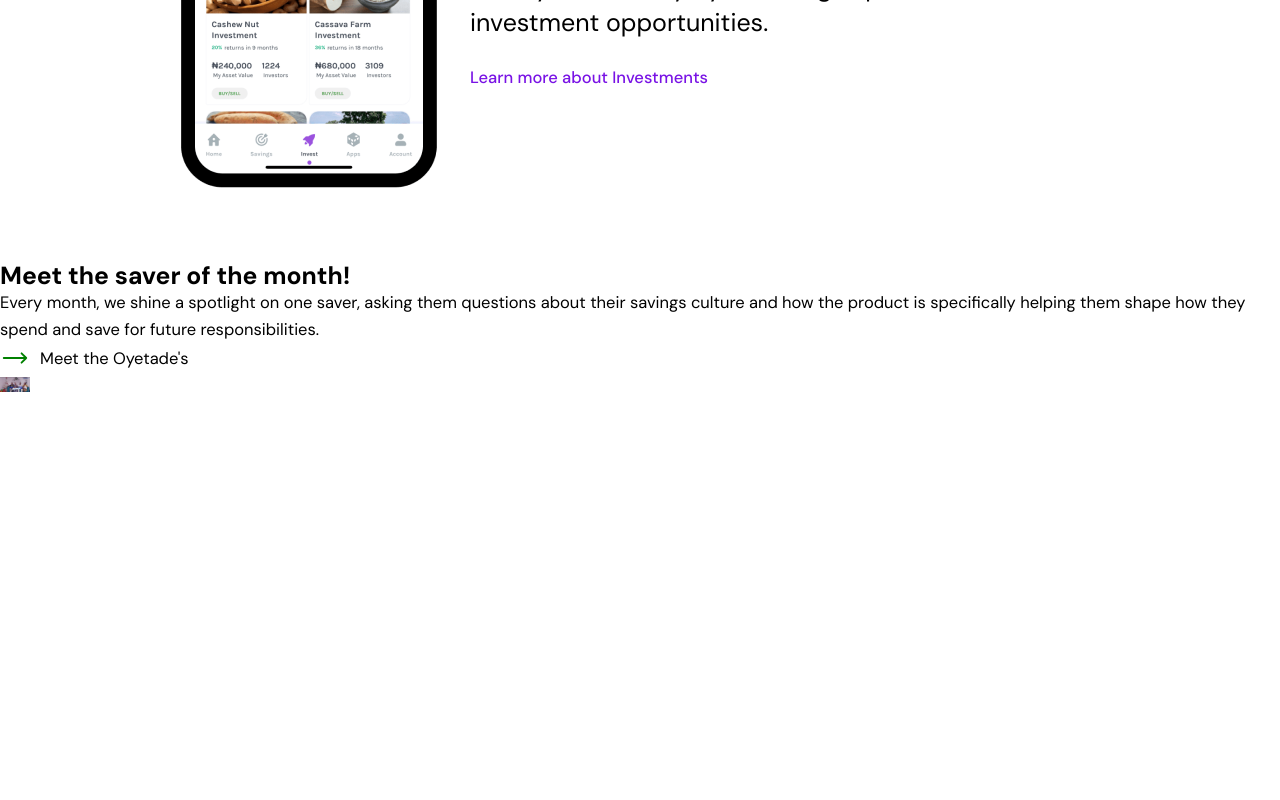
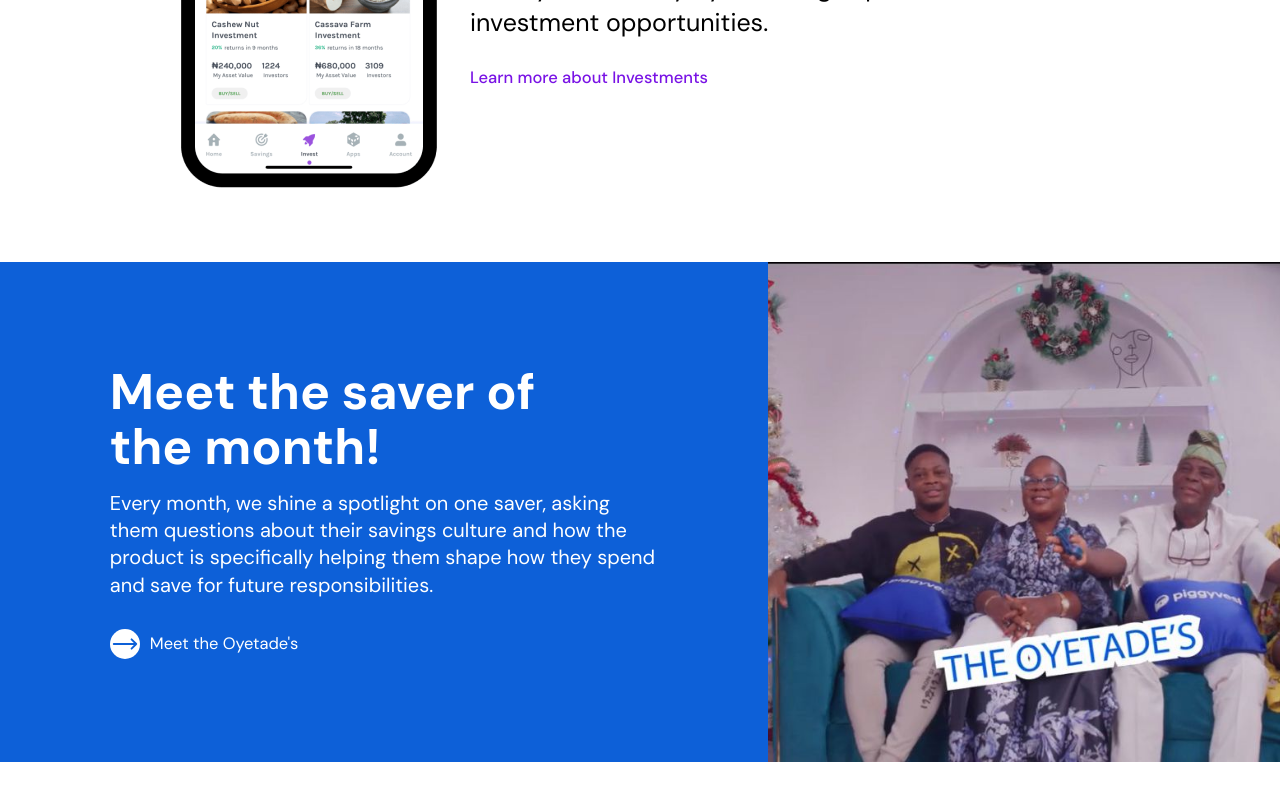
Before and after one commit to niyicodes/piggyvest-clone, a React (Vite) app: page / in a window 1280 px wide. Shown: the part 2062-2862 px from the top of the page. Before the commit the page ends 2463 px from the top, so only its background shows below. Built offline with nearby package versions, Linux system fonts and the light colour scheme.

Commit message:
the thing continues...

```diff
--- a/src/Pages/Home.jsx
+++ b/src/Pages/Home.jsx
@@ -94,16 +94,19 @@ const Home = () => {
    </section>
    <section className="saver">
      <div className="saver-meet">
+     <div className="another">
      <h2>Meet the saver of the month!</h2>
      <p>Every month, we shine a spotlight on one saver, asking them questions about their savings culture and how the product is specifically helping them shape how they spend and save for future responsibilities.</p>
      <span>
       <RightArrow /> Meet the Oyetade's
      </span>
      </div>
+     </div>
      <div className="saver-picture">
 <img src={Savers} alt="" />
      </div>
    </section>
+   <section className="customers"></section>
   </HomePage>
  );
 };
@@ -290,6 +293,54 @@ const HomePage = styled.main`
   }
  }
  .saver{
+  display: flex;
+  flex-direction: row;
+  justify-content: center;
+  align-items: center;
+  background-color: #0D60D8;
+  margin: 4rem 0;
+  height: 500px;
+
+  &-meet{
+   padding: 2rem 2.5rem;
+   color: white;
+   width: 60%;
+
+   .another{
+    width: 80%;
+    margin: auto;
+   }
+   h2{
+    font-size: 50px;
+    line-height: 1.1;
+    width: 90%;
+    padding-bottom: 15px;
+   }
+   p{
+    font-size: 20px;
+    /* width: 95%; */
+    padding-bottom: 15px;
+   }
+   span{
+    padding-top: 15px;
+    svg{
+     color: #0D60D8!important;
+     border-radius: 50%;
+     background-color: white;
+    }
+   }
+  }
+  &-picture{
+   width: 40%;
+   height: 100%;
+   img{
+    width: 100%;
+    height: 100%;
+    object-fit: cover;
+   }
+  }
+ }
+ .customer{
 
  }
 
@@ -375,6 +426,26 @@ const HomePage = styled.main`
    }
   }
   .saver{
+   flex-direction: column;
+   height: 100%;
+   align-items: center;
+   &-meet{
+    padding: 2rem 1rem;
+    width: 100%;
+    text-align: center;
+    .another{
+     width: 100%;
+    }
+    h2{
+     width: 100%;
+     font-size: 30px;
+    }
+   }
+   &-picture{
+    width: 100%;
+   }
+  }
+  .customer{
 
   }
  }
@@ -448,6 +519,9 @@ const HomePage = styled.main`
   .saver{
 
   }
+  .customer{
+
+  }
  }
 `;
 export default Home;
```
